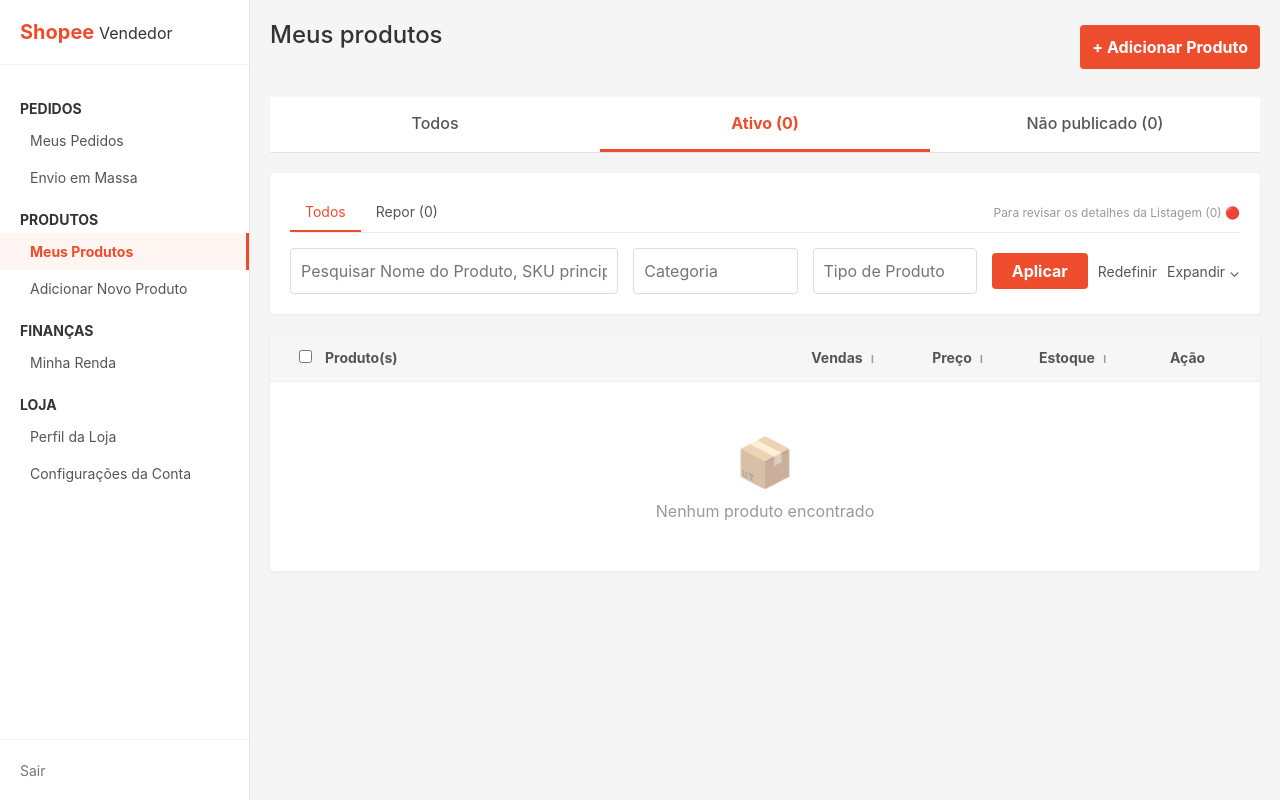
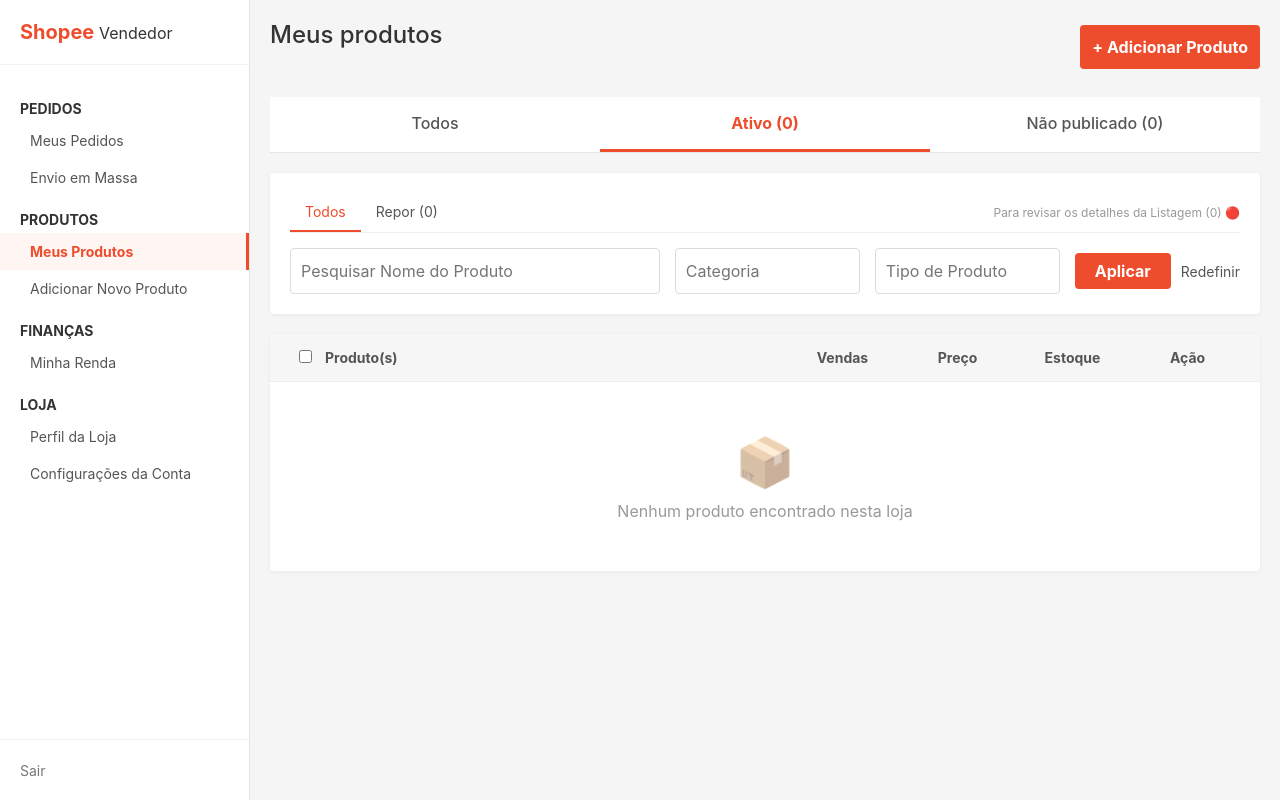
Before and after one commit to lucashlourenco/shopee-web, a React (Create React App) app: page /produtos in a window 1280 px wide. Built offline with nearby package versions, Linux system fonts and the light colour scheme.

Commit message:
vinculação do produto ao vendedor integrada

```diff
--- a/src/pages/AddProduct/index.tsx
+++ b/src/pages/AddProduct/index.tsx
@@ -1,5 +1,5 @@
 import React, { useState } from 'react';
-import { Sidebar } from '../../components/Sidebar/index.tsx'; // Importe a sidebar que criamos
+import { Sidebar } from '../../components/Sidebar/index.tsx';
 import { Input } from '../../components/Input/index.tsx';
 import { Button } from '../../components/Button/index.tsx';
 import { CategoryModal } from '../../components/CategoryModal/index.tsx';
@@ -14,22 +14,19 @@ export function AddProduct() {
   const [stock, setStock] = useState('');
   const [selectedFiles, setSelectedFiles] = useState<File[]>([]);
 
-  // Imagens
+  // Estados de UI
   const [images, setImages] = useState<string[]>([]);
-
-  // Variações
   const [variationName, setVariationName] = useState('');
   const [variations, setVariations] = useState<string[]>([]);
-
-  // Modal
   const [isModalOpen, setIsModalOpen] = useState(false);
+  const [loading, setLoading] = useState(false);
 
   // --- Funções Auxiliares ---
 
   const handleImageUpload = (e: React.ChangeEvent<HTMLInputElement>) => {
     if (e.target.files && e.target.files[0]) {
       const file = e.target.files[0];
-      setSelectedFiles([...selectedFiles, file]); // Salva o arquivo real para o upload
+      setSelectedFiles([...selectedFiles, file]);
       const previewUrl = URL.createObjectURL(file);
       setImages([...images, previewUrl]);
     }
@@ -44,42 +41,60 @@ export function AddProduct() {
 
   const handleSubmit = async (e: React.FormEvent) => {
     e.preventDefault();
+    setLoading(true);
 
     try {
+      // 1. Recupera o ID da loja do vendedor logado
+      const storedUser = localStorage.getItem('seller_user');
+      const user = JSON.parse(storedUser || '{}');
+      const shopId = user.shop?.id;
+
+      if (!shopId) {
+        alert('❌ Erro: Loja não encontrada. Faça login novamente.');
+        setLoading(false);
+        return;
+      }
+
+      // 2. Monta o FormData para envio (incluindo imagens e shopId)
       const formData = new FormData();
       formData.append('name', name);
       formData.append('description', description);
       formData.append('category', category);
       formData.append('price', price);
       formData.append('stock', stock);
+      formData.append('shopId', shopId); // 👈 Vincula o produto à sua loja no Backend
       formData.append('variations', JSON.stringify(variations));
 
-      // Envia os arquivos físicos para o Multer no backend
       selectedFiles.forEach((file) => {
         formData.append('files', file);
       });
 
+      // 3. Envia para a API
       const response = await fetch('http://localhost:3333/products', {
         method: 'POST',
         body: formData,
       });
 
       if (response.ok) {
-        alert('✅ Produto cadastrado com sucesso no PostgreSQL e imagem no Cloudinary!');
+        alert('✅ Produto cadastrado com sucesso!');
         // Limpa os campos após o sucesso
         setName('');
         setDescription('');
+        setCategory('');
         setPrice('');
         setStock('');
         setImages([]);
         setSelectedFiles([]);
+        setVariations([]);
       } else {
         const errorData = await response.json();
         alert(`❌ Erro: ${errorData.error}`);
       }
     } catch (error) {
       console.error("Erro ao conectar com a API:", error);
-      alert('❌ O servidor Backend (insinuante-api) está desligado.');
+      alert('❌ Erro de conexão: Verifique se o backend está ligado.');
+    } finally {
+      setLoading(false);
     }
   };
 
@@ -98,7 +113,6 @@ export function AddProduct() {
           <h2>Adicionar Novo Produto</h2>
 
           <form onSubmit={handleSubmit}>
-            {/* Seção 1: Informações Básicas */}
             <section className="form-section">
               <h3>Informações Básicas</h3>
 
@@ -121,6 +135,7 @@ export function AddProduct() {
                   placeholder="Nome do produto"
                   value={name}
                   onChange={e => setName(e.target.value)}
+                  required
                 />
               </div>
 
@@ -147,7 +162,6 @@ export function AddProduct() {
               </div>
             </section>
 
-            {/* Seção 2: Informações de Venda */}
             <section className="form-section">
               <h3>Informações de Venda</h3>
 
@@ -159,6 +173,7 @@ export function AddProduct() {
                     placeholder="0.00"
                     value={price}
                     onChange={e => setPrice(e.target.value)}
+                    required
                   />
                 </div>
                 <div className="form-group">
@@ -168,6 +183,7 @@ export function AddProduct() {
                     placeholder="0"
                     value={stock}
                     onChange={e => setStock(e.target.value)}
+                    required
                   />
                 </div>
               </div>
@@ -196,7 +212,9 @@ export function AddProduct() {
 
             <div className="form-actions">
               <Button type="button" variant="social" style={{ width: 'auto' }}>Cancelar</Button>
-              <Button type="submit" style={{ width: 'auto', padding: '0 40px' }}>Salvar e Publicar</Button>
+              <Button type="submit" disabled={loading} style={{ width: 'auto', padding: '0 40px' }}>
+                {loading ? 'Publicando...' : 'Salvar e Publicar'}
+              </Button>
             </div>
           </form>
         </div>
--- a/src/pages/ProductList/index.tsx
+++ b/src/pages/ProductList/index.tsx
@@ -1,5 +1,6 @@
-import React, { useState } from 'react';
+import React, { useState, useEffect } from 'react';
 import { Link } from 'react-router-dom';
+import axios from 'axios';
 import { Sidebar } from '../../components/Sidebar/index.tsx';
 import { Input } from '../../components/Input/index.tsx';
 import { Button } from '../../components/Button/index.tsx';
@@ -9,19 +10,40 @@ interface Product {
   id: string;
   image: string;
   name: string;
-  sku: string;
   price: number;
   stock: number;
-  sales: number;
+  sold: number; // Mapeado do campo 'sold' do seu banco de dados
 }
 
 export function ProductList() {
   const [activeTab, setActiveTab] = useState<'all' | 'active' | 'unpublished'>('active');
+  const [products, setProducts] = useState<Product[]>([]);
+  const [loading, setLoading] = useState(true);
 
-  // Dados de exemplo (Mock)
-  const [products] = useState<Product[]>([
-    // Adicione produtos aqui para testar
-  ]);
+  useEffect(() => {
+    async function fetchMyProducts() {
+      try {
+        // 1. Recupera o vendedor logado para obter o ID da loja
+        const storedUser = localStorage.getItem('seller_user');
+        if (!storedUser) return;
+
+        const user = JSON.parse(storedUser);
+        const shopId = user.shop?.id;
+
+        if (shopId) {
+          // 2. Chama a API filtrando pelo shopId da sua loja
+          const response = await axios.get(`http://localhost:3333/products?shopId=${shopId}`);
+          setProducts(response.data);
+        }
+      } catch (error) {
+        console.error("Erro ao carregar seus produtos:", error);
+      } finally {
+        setLoading(false);
+      }
+    }
+
+    fetchMyProducts();
+  }, []);
 
   return (
     <div className="page-layout">
@@ -52,7 +74,7 @@ export function ProductList() {
               className={`tab-btn ${activeTab === 'active' ? 'active' : ''}`}
               onClick={() => setActiveTab('active')}
             >
-              Ativo (0)
+              Ativo ({products.length})
             </button>
             <button
               className={`tab-btn ${activeTab === 'unpublished' ? 'active' : ''}`}
@@ -73,7 +95,7 @@ export function ProductList() {
             </div>
             <div className="filter-row">
               <div className="search-input-wrapper">
-                <Input placeholder="Pesquisar Nome do Produto, SKU principal, S" style={{ marginBottom: 0 }} />
+                <Input placeholder="Pesquisar Nome do Produto" style={{ marginBottom: 0 }} />
               </div>
               <div className="filter-input-wrapper">
                 <Input placeholder="Categoria" style={{ marginBottom: 0 }} />
@@ -84,26 +106,29 @@ export function ProductList() {
               <div className="filter-actions">
                 <Button style={{ width: 'auto', padding: '8px 20px' }}>Aplicar</Button>
                 <button className="reset-btn">Redefinir</button>
-                <button className="expand-btn">Expandir ⌄</button>
               </div>
             </div>
           </section>
 
-          {/* Tabela */}
+          {/* Tabela de Produtos Real */}
           <section className="table-container">
             <div className="table-header">
               <div className="col-checkbox"><input type="checkbox" /></div>
               <div className="col-product">Produto(s)</div>
-              <div className="col-sales">Vendas <span className="sort-icon">I</span></div>
-              <div className="col-price">Preço <span className="sort-icon">I</span></div>
-              <div className="col-stock">Estoque <span className="sort-icon">I</span></div>
+              <div className="col-sales">Vendas</div>
+              <div className="col-price">Preço</div>
+              <div className="col-stock">Estoque</div>
               <div className="col-action">Ação</div>
             </div>
 
-            {products.length === 0 ? (
+            {loading ? (
+              <div className="empty-state">
+                <p>Carregando produtos...</p>
+              </div>
+            ) : products.length === 0 ? (
               <div className="empty-state">
                 <div className="empty-icon">📦</div>
-                <p>Nenhum produto encontrado</p>
+                <p>Nenhum produto encontrado nesta loja</p>
               </div>
             ) : (
               <div className="table-body">
@@ -114,10 +139,9 @@ export function ProductList() {
                       <img src={prod.image} alt={prod.name} />
                       <div>
                         <strong>{prod.name}</strong>
-                        <span className="sku">SKU: {prod.sku}</span>
                       </div>
                     </div>
-                    <div className="col-sales">{prod.sales}</div>
+                    <div className="col-sales">{prod.sold}</div>
                     <div className="col-price">R$ {prod.price.toFixed(2)}</div>
                     <div className="col-stock">{prod.stock}</div>
                     <div className="col-action">
```
